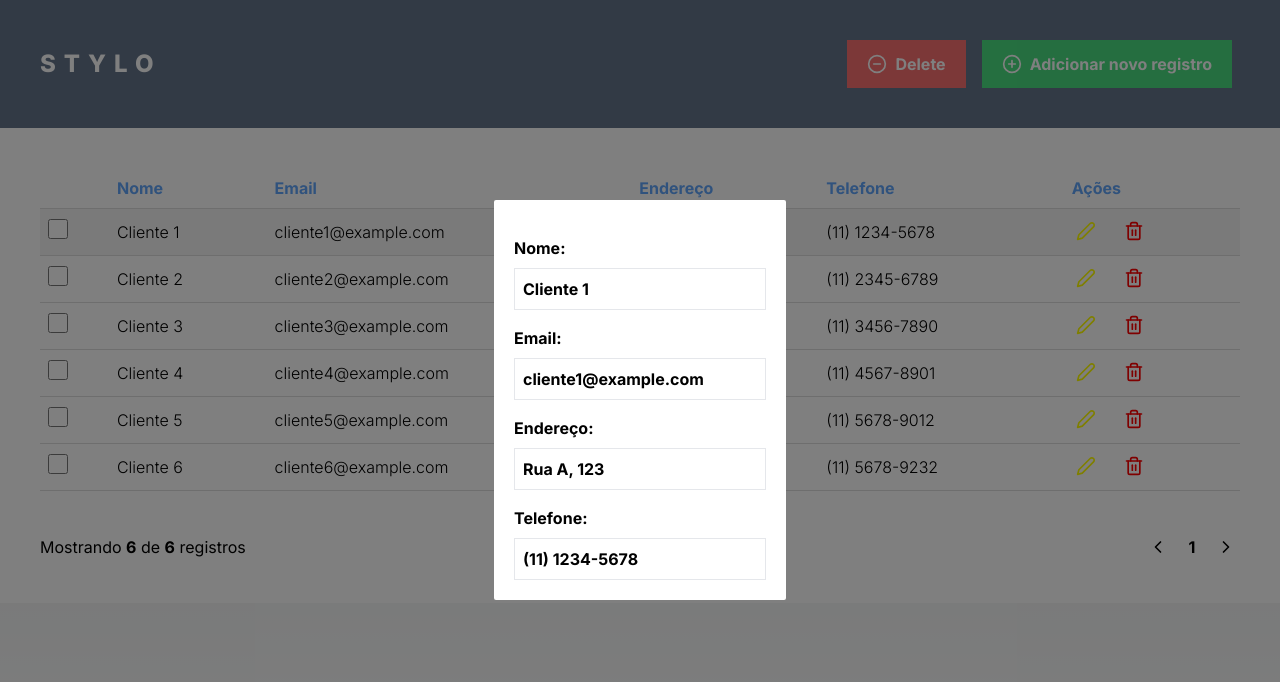
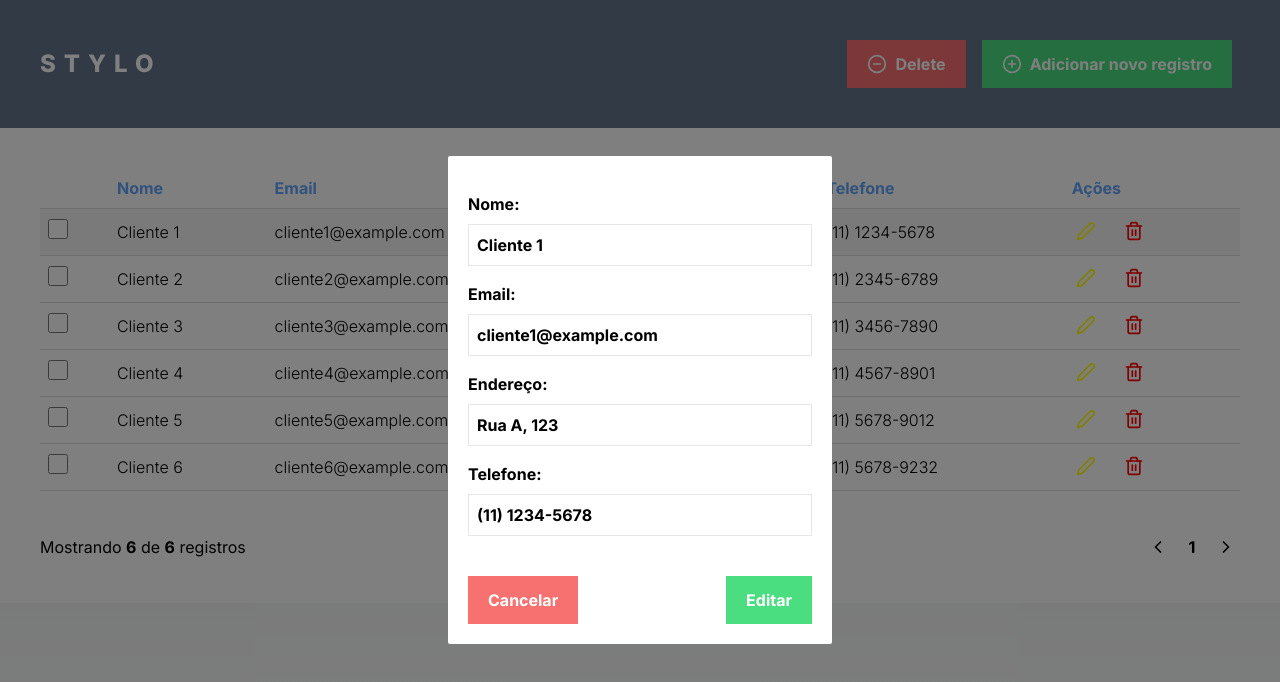
Before and after one commit to Acerola-BP11/stylo, a Next.js app: page / in a window 1280 px wide. Both pictures are taken after a click on the button 1085 px from the left and 231 px from the top of the page. Shown: the top 682 px of the page. Built offline with nearby package versions, Linux system fonts and the light colour scheme.

Commit message:
feat: created form static events

```diff
--- a/src/app/components/Buttons/FormButton.js
+++ b/src/app/components/Buttons/FormButton.js
@@ -1,6 +1,13 @@
-export default function FormButton() {
+export default function FormButton({
+  color,
+  text,
+  onClick
+}) {
   return (
-    <button className="">
+    <button
+      className={`${color} px-5 py-3 text-white font-bold flex flex-row items-center hover:opacity-60`}
+      onClick={onClick}
+    >
       {text}
     </button>
   )
--- a/src/app/components/Inputs/InputClientModal.js
+++ b/src/app/components/Inputs/InputClientModal.js
@@ -1,7 +1,8 @@
 export default function InputClientModal({
   type,
   value,
-  id
+  id,
+  onChange
 }) {
   return (
     <input
@@ -9,6 +10,7 @@ export default function InputClientModal({
       type={type}
       value={value}
       id={id}
+      onChange={onChange}
     />
   )
 }
--- a/src/app/components/Modal/ClientModal.js
+++ b/src/app/components/Modal/ClientModal.js
@@ -1,42 +1,91 @@
 import InputClientModal from '../Inputs/InputClientModal'
+import FormButton from '../Buttons/FormButton'
+import { useState } from 'react'
 
 export default function ClientModal({
   id,
   name,
   email,
   address,
-  phone
+  phone,
+  close
 }) {
+
+  const [inputName, setInputName] = useState(name)
+  const [inputEmail, setInputEmail] = useState(email)
+  const [inputAddress, setInputAddress] = useState(address)
+  const [inputPhone, setInputPhone] = useState(phone)
+
+  const handleChangeName = (e) => {
+    setInputName(e.target.value)
+  }
+
+  const handleChangeEmail = (e) => {
+    setInputEmail(e.target.value)
+  }
+
+  const handleChangeAddress = (e) => {
+    setInputAddress(e.target.value)
+  }
+
+  const handleChangePhone = (e) => {
+    setInputPhone(e.target.value)
+  }
+
+  const sendForm = (e) => {
+    console.log('formulario enviado')
+  }
+
   return (
     <div className="flex items-center justify-center bg-[var(--background-opacity-modal)] inset-0 fixed">
-      <form className="flex flex-col bg-white p-5 rounded-sm">
-        <label className="mb-2 mt-4" for={id}>Nome:</label>
+      <form className="flex flex-col w-96 bg-white p-5 rounded-sm">
+        <label className="mb-2 mt-4" htmlFor={id}>Nome:</label>
         <InputClientModal
           type="text"
-          value={name}
+          value={inputName}
           id={id}
+          onChange={handleChangeName}
         />
 
-        <label className="mb-2 mt-4" for={id}>Email:</label>
+        <label className="mb-2 mt-4" htmlFor={id}>Email:</label>
         <InputClientModal
           type="email"
-          value={email}
+          value={inputEmail}
           id={id}
+          onChange={handleChangeEmail}
         />
 
-        <label className="mb-2 mt-4" for={id}>Endereço:</label>
+        <label className="mb-2 mt-4" htmlFor={id}>Endereço:</label>
         <InputClientModal
           type="text"
-          value={address}
+          value={inputAddress}
           id={id}
+          onChange={handleChangeAddress}
         />
 
-        <label className="mb-2 mt-4" for={id}>Telefone:</label>
+        <label className="mb-2 mt-4" htmlFor={id}>Telefone:</label>
         <InputClientModal
           type="phone"
-          value={phone}
+          value={inputPhone}
           id={id}
+          onChange={handleChangePhone}
         />
+
+        <div className="flex flex-row items-center text-center justify-between w-full mt-10">
+          <FormButton
+            type="button"
+            color="bg-red-400"
+            text="Cancelar"
+            onClick={close}
+          />
+
+          <FormButton
+            type="submit"
+            color="bg-green-400"
+            text="Editar"
+            onClick={sendForm}
+          />
+        </div>
 
       </form>
     </div>
--- a/src/app/components/Table/TableBody.js
+++ b/src/app/components/Table/TableBody.js
@@ -51,6 +51,7 @@ export default function TableBody({
               email={email}
               address={address}
               phone={phone}
+              close={handleCloseModalEditClient}
             />
           )}
 
```
Also changed, not shown: src/app/components/Modal/ConfirmModal.js (added), src/app/components/Modal/DeleteConfirmModal.js (deleted).
